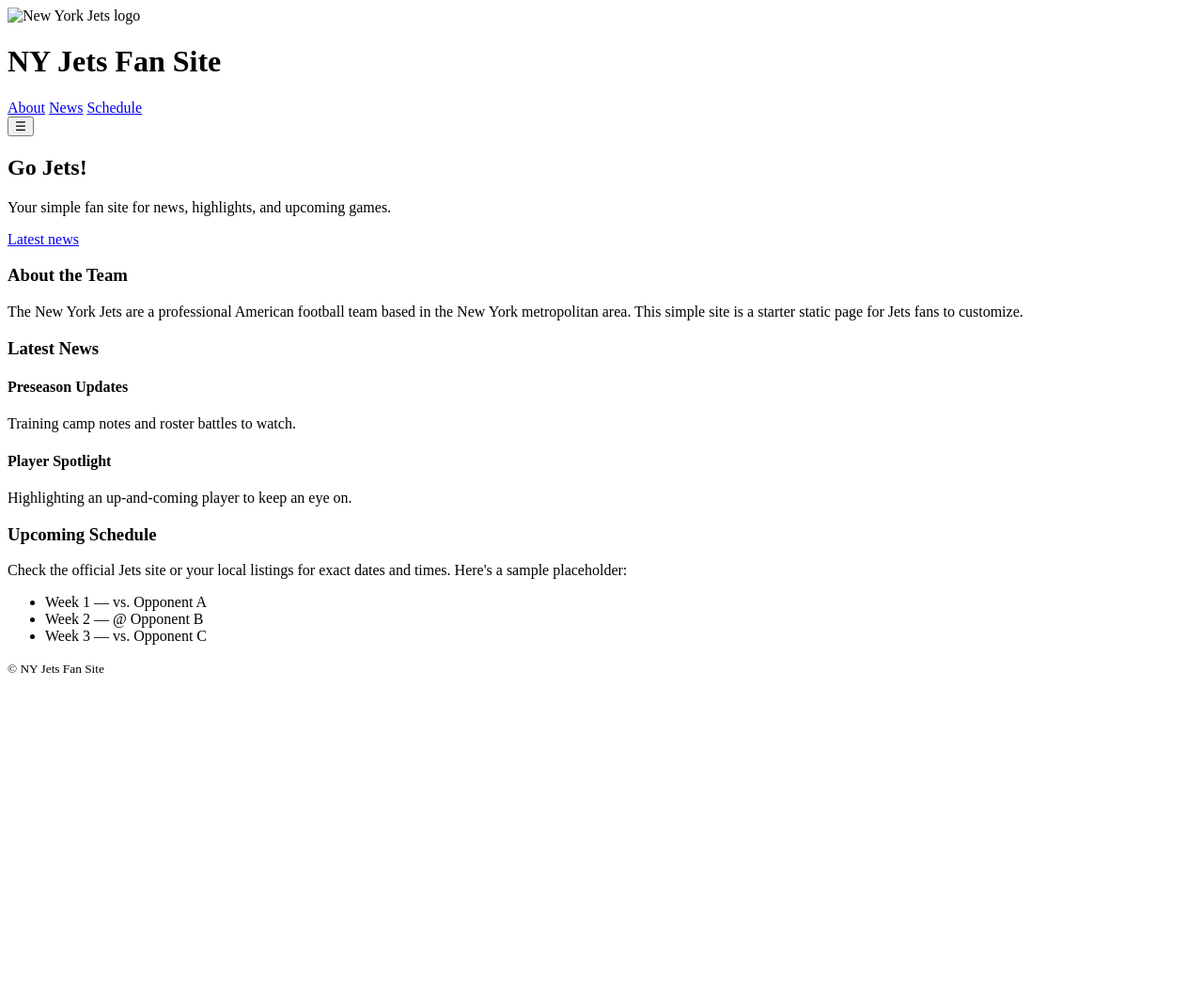
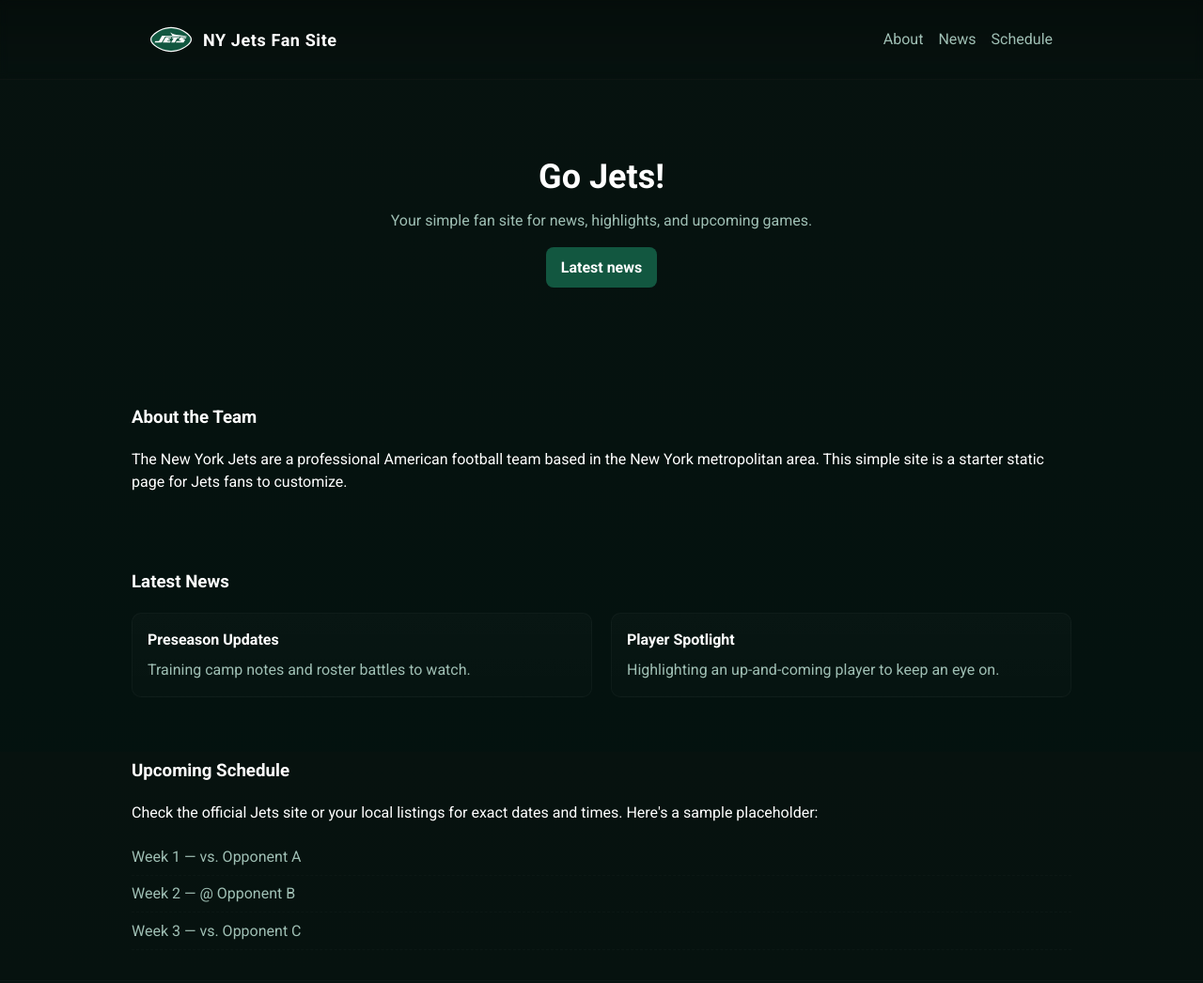
Before and after one commit to allstarcode/ghco-test, a plain HTML site: page index.html in a window 1280 px wide. Shown: the top 1046 px of the page at 94% size. Before the commit the page ends 800 px from the top, so only its background shows below. Drawn offline with Linux system fonts and the light colour scheme; the site is published under a folder, as on GitHub Pages, so addresses that start at the root find nothing.

Commit message:
Fix asset URLs to be relative for GitHub Pages (use relative paths like logo.svg, styles.css, script.js)

```diff
--- a/index.html
+++ b/index.html
@@ -6,16 +6,16 @@
   <title>NY Jets Fan Site</title>
   <link rel="preconnect" href="https://fonts.gstatic.com" crossorigin>
   <link href="https://fonts.googleapis.com/css2?family=Roboto:wght@300;400;700&display=swap" rel="stylesheet">
-  <link rel="icon" href="/logo.svg" type="image/svg+xml">
+  <link rel="icon" href="logo.svg" type="image/svg+xml">
   <meta name="theme-color" content="#125740">
-  <link rel="apple-touch-icon" href="/logo.svg">
-  <link rel="stylesheet" href="/styles.css">
+  <link rel="apple-touch-icon" href="logo.svg">
+  <link rel="stylesheet" href="styles.css">
 </head>
 <body>
   <header class="site-header">
     <div class="container header-inner">
       <div class="brand-wrap">
-        <img src="/logo.svg" alt="New York Jets logo" class="logo">
+        <img src="logo.svg" alt="New York Jets logo" class="logo">
         <h1 class="brand">NY Jets Fan Site</h1>
       </div>
       <nav>
@@ -72,6 +72,6 @@
     </div>
   </footer>
 
-  <script src="/script.js"></script>
+  <script src="script.js"></script>
 </body>
 </html>
```
